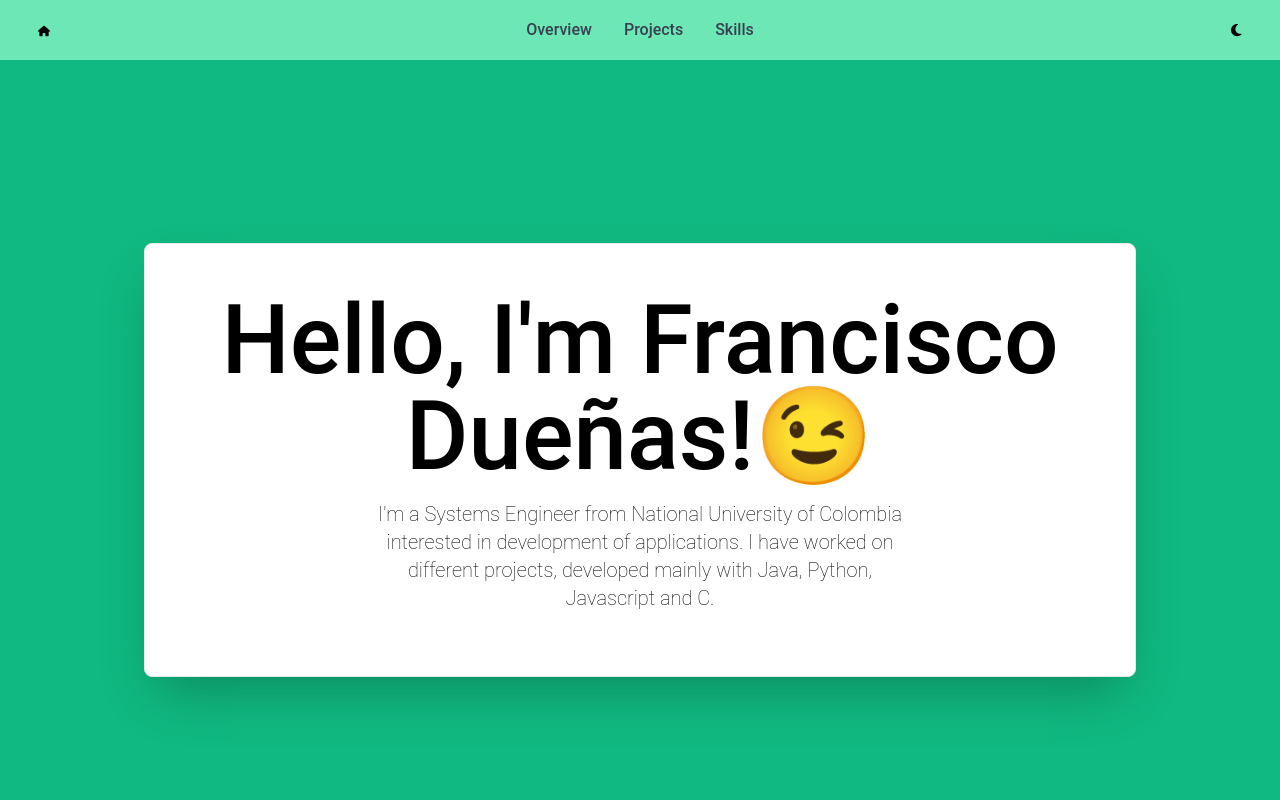
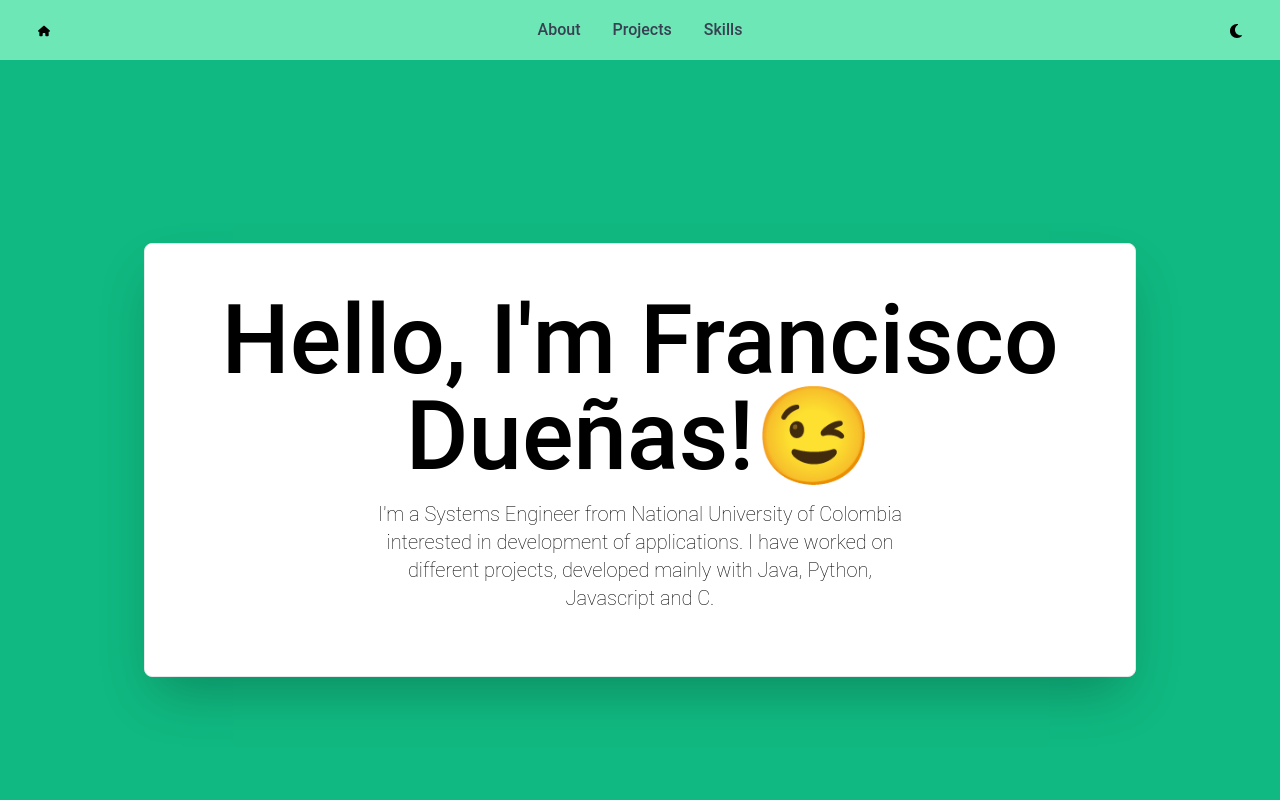
Before and after one commit to LeronArenwino/leronarenwino_page, a Vue app: page / in a window 1280 px wide. Shown: the top 800 px of the page. Built offline with nearby package versions, Linux system fonts and the light colour scheme; no server answers; the database is empty.

Commit message:
:sparkles: refactor: Change Navbar styles

```diff
--- a/src/components/HeaderComponent.vue
+++ b/src/components/HeaderComponent.vue
@@ -6,9 +6,10 @@
       <div
         class="flex flex-wrap justify-between items-center mx-auto max-w-screen-xl"
       >
+        <!-- Botón de Inicio -->
         <button
           type="button"
-          class="w-10 h-10 text-black bg-emerald-300 -400 hover:bg-emerald-200 dark:bg-gray-800 dark:text-white dark:hover:bg-gray-700 rounded-lg text-sm p-2.5"
+          class="lg:order-1 w-10 h-10 text-black bg-emerald-300 hover:bg-emerald-200 dark:bg-gray-800 dark:text-white dark:hover:bg-gray-700 rounded-lg text-sm p-2.5"
         >
           <router-link to="/">
             <font-awesome-icon
@@ -16,31 +17,36 @@
               icon="fa-solid fa-house"
               beat
               style="--fa-animation-duration: 5s; --fa-beat-scale: 1.5"
-          /></router-link>
+            />
+          </router-link>
         </button>
-        <div class="flex items-center lg:order-2">
+
+        <!-- Botón de cambio de tema -->
+        <div class="flex items-center lg:order-3">
           <button
             id="theme-toggle"
             type="button"
-            class="w-10 h-10 text-black bg-emerald-300 -400 hover:bg-emerald-200 dark:bg-gray-800 dark:text-white dark:hover:bg-gray-700 rounded-lg text-sm p-2.5"
-            @click="getColorTheme"
+            class="w-10 h-10 text-black bg-emerald-300 hover:bg-emerald-200 dark:bg-gray-800 dark:text-white dark:hover:bg-gray-700 rounded-lg p-2.5"
+            @click="toggleTheme"
           >
             <font-awesome-icon
-              id="theme-toggle-dark-icon"
-              icon="fa-solid fa-moon"
-              class="hidden fill-current"
+              v-if="isDarkTheme"
+              icon="fa-solid fa-sun"
+              class="fill-current"
               beat
               style="--fa-animation-duration: 5s; --fa-beat-scale: 1.5"
             />
             <font-awesome-icon
-              id="theme-toggle-light-icon"
-              icon="fa-solid fa-sun"
-              class="hidden fill-current"
+              v-else
+              icon="fa-solid fa-moon"
+              class="fill-current"
               beat
               style="--fa-animation-duration: 5s; --fa-beat-scale: 1.5"
             />
           </button>
         </div>
+
+        <!-- Menú de navegación para pantallas pequeñas -->
         <div
           v-show="$route.path == '/'"
           class="flex items-center lg:hidden lg:order-3"
@@ -48,41 +54,46 @@
           <button
             data-collapse-toggle="navbar-default"
             type="button"
-            class="inline-flex items-center text-sm text-dark rounded-lg lg:hidden hover:bg-gray-100 focus:outline-none focus:ring-2 focus:ring-gray-200 dark:text-white dark:hover:bg-gray-700 dark:focus:ring-gray-600"
+            class="w-10 h-10 items-center text-dark rounded-lg lg:hidden hover:bg-emerald-200 focus:outline-none dark:text-white dark:hover:bg-gray-700 dark:focus:ring-gray-600"
             aria-controls="navbar-default"
             aria-expanded="false"
           >
-            <font-awesome-icon class="menu" icon="fa-solid fa-bars" />
+            <font-awesome-icon
+              class="fill-current"
+              icon="fa-solid fa-bars"
+              beat
+              style="--fa-animation-duration: 5s; --fa-beat-scale: 1.5"
+            />
           </button>
         </div>
+
+        <!-- Menú de navegación para pantallas grandes -->
         <div
           v-show="$route.path == '/'"
-          class="hidden justify-between items-center w-full lg:flex lg:w-auto lg:order-1"
+          class="hidden justify-between items-center w-full lg:flex lg:w-auto lg:order-2"
           id="navbar-default"
         >
           <ul
-            class="flex flex-col mt-4 font-medium lg:flex-row lg:space-x-8 lg:mt-0"
+            class="flex flex-col item font-medium lg:flex-row lg:space-x-8 lg:mt-0"
           >
             <li>
               <a
-                class="block py-2 pr-4 pl-3 text-gray-700 border-b border-gray-100 hover:bg-gray-50 lg:hover:bg-transparent lg:border-0 lg:hover:text-emerald-700 lg:p-0 dark:text-gray-400 lg:dark:hover:text-white dark:hover:bg-gray-700 dark:hover:text-white lg:dark:hover:bg-transparent dark:border-gray-700"
+                class="block py-2 pr-4 pl-3 text-center text-gray-700 border-b border-gray-100 hover:bg-gray-50 lg:hover:bg-transparent lg:border-0 lg:hover:text-emerald-700 lg:p-0 dark:text-gray-400 lg:dark:hover:text-white dark:hover:bg-gray-700 dark:hover:text-white lg:dark:hover:bg-transparent dark:border-gray-700"
                 aria-current="page"
                 href="#app"
-                >Overview</a
+                >About</a
               >
             </li>
             <li>
               <a
-                class="block py-2 pr-4 pl-3 text-gray-700 border-b border-gray-100 hover:bg-gray-50 lg:hover:bg-transparent lg:border-0 lg:hover:text-emerald-700 lg:p-0 dark:text-gray-400 lg:dark:hover:text-white dark:hover:bg-gray-700 dark:hover:text-white lg:dark:hover:bg-transparent dark:border-gray-700"
-                aria-current="page"
+                class="block py-2 pr-4 pl-3 text-center text-gray-700 border-b border-gray-100 hover:bg-gray-50 lg:hover:bg-transparent lg:border-0 lg:hover:text-emerald-700 lg:p-0 dark:text-gray-400 lg:dark:hover:text-white dark:hover:bg-gray-700 dark:hover:text-white lg:dark:hover:bg-transparent dark:border-gray-700"
                 href="#projects"
                 >Projects</a
               >
             </li>
             <li>
               <a
-                class="block py-2 pr-4 pl-3 text-gray-700 border-b border-gray-100 hover:bg-gray-50 lg:hover:bg-transparent lg:border-0 lg:hover:text-emerald-700 lg:p-0 dark:text-gray-400 lg:dark:hover:text-white dark:hover:bg-gray-700 dark:hover:text-white lg:dark:hover:bg-transparent dark:border-gray-700"
-                aria-current="page"
+                class="block py-2 pr-4 pl-3 text-center text-gray-700 border-b border-gray-100 hover:bg-gray-50 lg:hover:bg-transparent lg:border-0 lg:hover:text-emerald-700 lg:p-0 dark:text-gray-400 lg:dark:hover:text-white dark:hover:bg-gray-700 dark:hover:text-white lg:dark:hover:bg-transparent dark:border-gray-700"
                 href="#skills"
                 >Skills</a
               >
@@ -93,36 +104,31 @@
     </nav>
   </header>
 </template>
+
 <script>
 export default {
   name: "App",
   data() {
     return {
-      colorTheme: "",
+      isDarkTheme:
+        localStorage.getItem("color-theme") === "dark" ||
+        (!localStorage.getItem("color-theme") &&
+          window.matchMedia("(prefers-color-scheme: dark)").matches),
     };
   },
   methods: {
-    getColorTheme() {
-      if (localStorage.getItem("color-theme") === "dark") {
-        this.colorTheme = "Dark theme";
-      } else if (localStorage.getItem("color-theme") === "light") {
-        this.colorTheme = "Light theme";
-      } else {
-        this.colorTheme = "Error";
-      }
-    },
-    getColorThemeMounted() {
-      if (localStorage.getItem("color-theme") === "dark") {
-        this.colorTheme = "Light theme";
-      } else if (localStorage.getItem("color-theme") === "light") {
-        this.colorTheme = "Dark theme";
-      } else {
-        this.colorTheme = "Error";
-      }
+    toggleTheme() {
+      this.isDarkTheme = !this.isDarkTheme;
+      document.documentElement.classList.toggle("dark", this.isDarkTheme);
+      localStorage.setItem("color-theme", this.isDarkTheme ? "dark" : "light");
     },
   },
   mounted() {
-    this.getColorThemeMounted();
+    if (this.isDarkTheme) {
+      document.documentElement.classList.add("dark");
+    } else {
+      document.documentElement.classList.remove("dark");
+    }
   },
 };
 </script>
```
